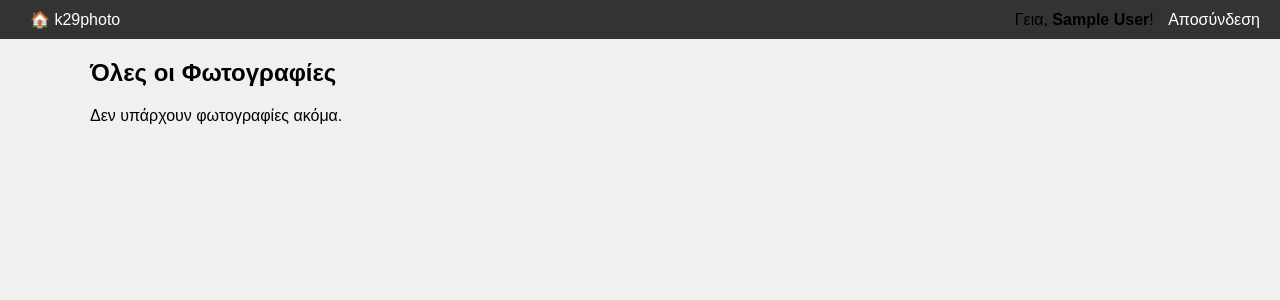
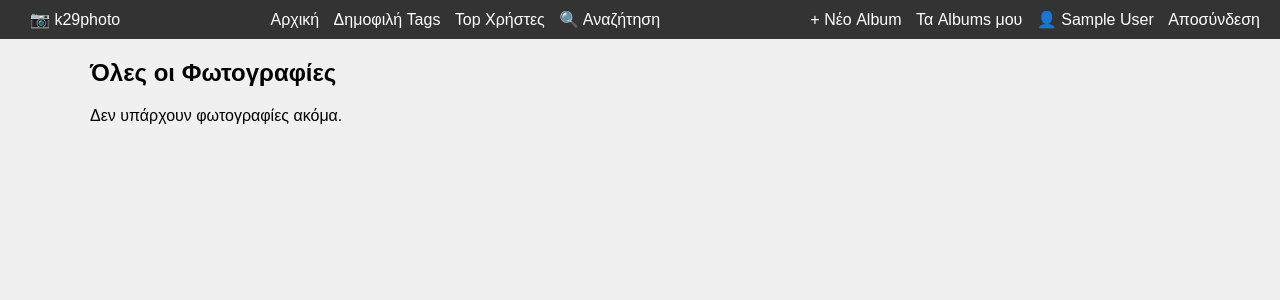
Before and after one commit to kossyfa/k29photo, a Flask app: page / in a window 1280 px wide. Shown: the top 300 px of the page. Run offline with Flask 3, Linux system fonts and the light colour scheme; the visitor is signed in with stand-in values (Sample User, id 1); data that the repository does not hold is empty; some libraries are stand-ins or nearby versions.

Commit message:
Update base.html

```diff
--- a/templates/base.html
+++ b/templates/base.html
@@ -7,23 +7,28 @@
 </head>
 <body>
 
-
 <nav>
-    <a href="{{ url_for('index') }}">🏠 k29photo</a>
-    <span>
+    <a href="{{ url_for('index') }}" class="logo">📷 k29photo</a>
+    <div class="nav-links">
+        <a href="{{ url_for('index') }}">Αρχική</a>
+        <a href="{{ url_for('popular_tags') }}">Δημοφιλή Tags</a>
+        <a href="{{ url_for('top_users') }}">Top Χρήστες</a>
+        <a href="{{ url_for('search') }}">🔍 Αναζήτηση</a>
+    </div>
+    <div class="nav-user">
         {% if session.user_id %}
-            Γεια, <b>{{ session.user_name }}</b>!
+            <a href="{{ url_for('new_album') }}">+ Νέο Album</a>
+            <a href="{{ url_for('my_albums') }}">Τα Albums μου</a>
+            <a href="{{ url_for('profile', user_id=session.user_id) }}">👤 {{ session.user_name }}</a>
             <a href="{{ url_for('logout') }}">Αποσύνδεση</a>
         {% else %}
             <a href="{{ url_for('login') }}">Σύνδεση</a>
             <a href="{{ url_for('register') }}">Εγγραφή</a>
-            <a href="{{ url_for('my_albums') }}">Τα Albums μου</a>
         {% endif %}
-    </span>
+    </div>
 </nav>
 
 <div class="container">
-    <!-- Flash messages -->
     {% with messages = get_flashed_messages(with_categories=true) %}
         {% if messages %}
             {% for category, message in messages %}
```
